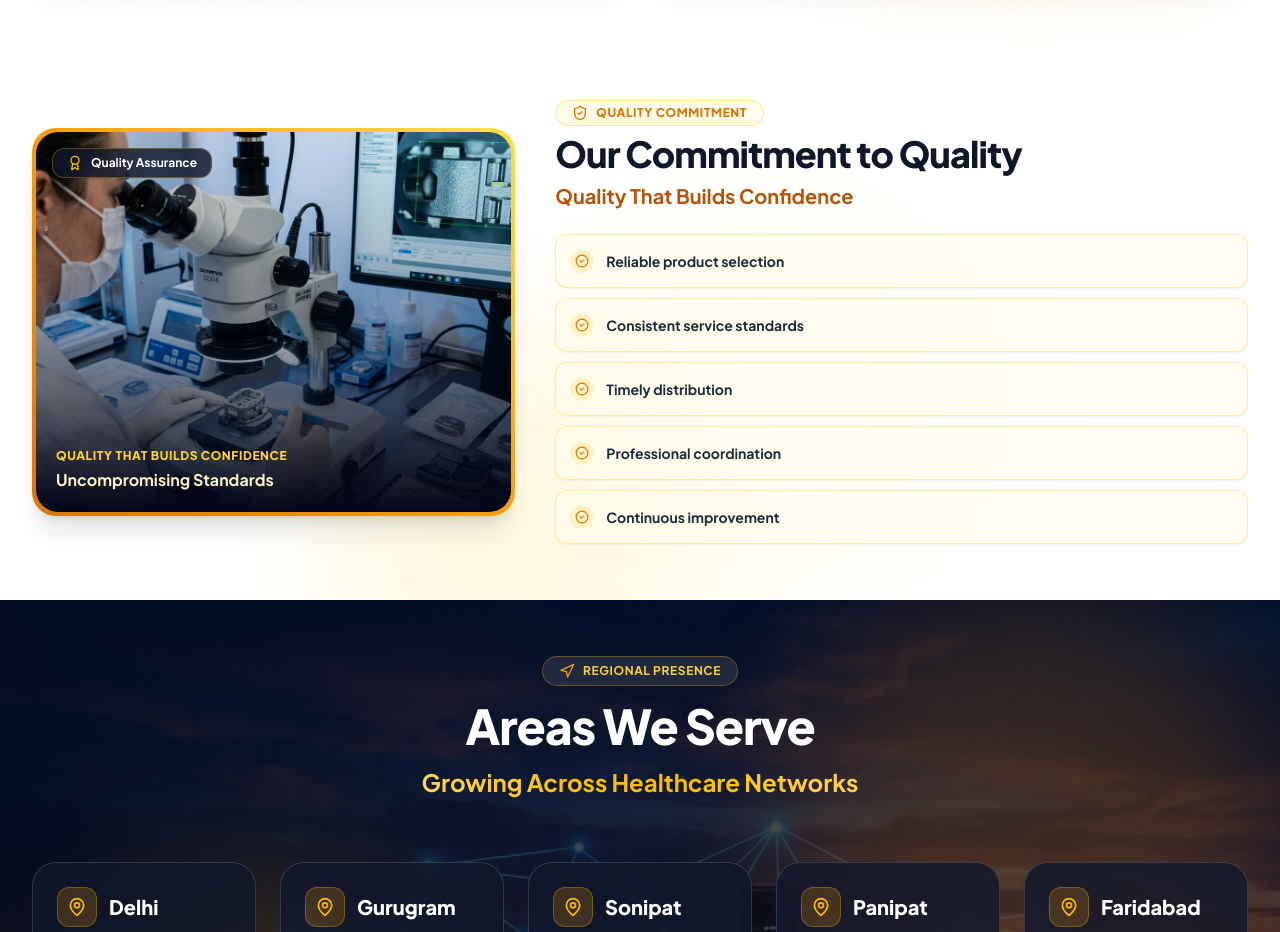
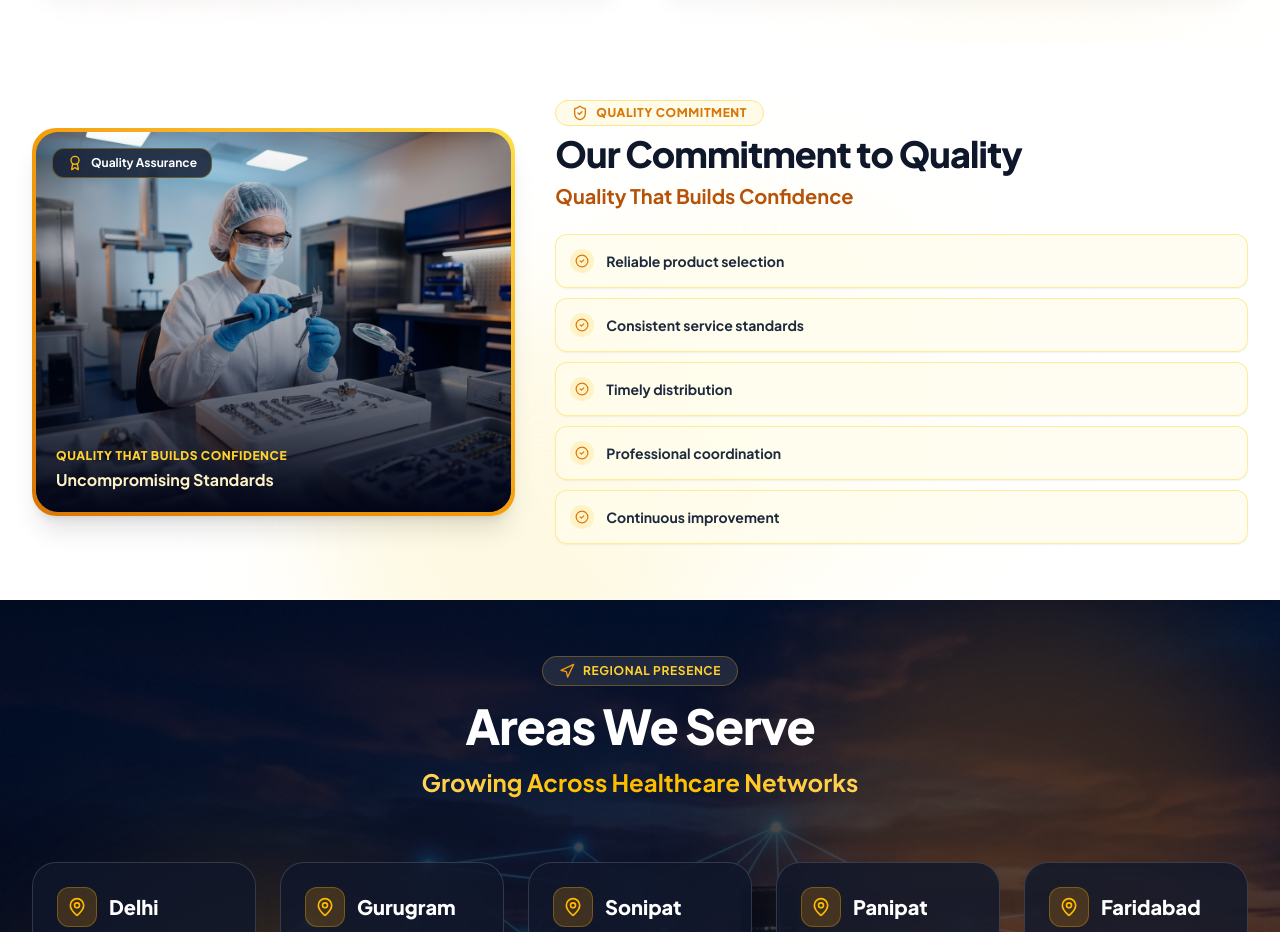
Before and after one commit to Lagectus/vartitva-ofc, a Next.js app: page /about in a window 1280 px wide. Shown: the part 1760-2692 px from the top of the page. Built offline with nearby package versions, Linux system fonts and the light colour scheme.

Commit message:
Fix Sanskrit tagline, full screen Hero Section, and update Quality Commitment image

```diff
--- a/src/components/HeroSection.tsx
+++ b/src/components/HeroSection.tsx
@@ -9,7 +9,7 @@ interface HeroSectionProps {
 
 export default function HeroSection({ onOpenQuote }: HeroSectionProps) {
   return (
-    <section className="relative min-h-[92vh] pt-32 pb-20 flex items-center justify-center bg-slate-950 overflow-hidden text-white">
+    <section className="relative min-h-screen pt-28 pb-16 flex items-center justify-center bg-slate-950 overflow-hidden text-white">
       {/* Background Video Loop */}
       <div className="absolute inset-0 z-0 overflow-hidden pointer-events-none">
         <video
@@ -44,7 +44,7 @@ export default function HeroSection({ onOpenQuote }: HeroSectionProps) {
         <ScrollReveal variant="fade-up" delay={0.15}>
           <div className="space-y-5 max-w-4xl mx-auto">
             <p className="text-2xl sm:text-4xl lg:text-5xl font-extrabold bg-gradient-to-r from-amber-200 via-amber-400 to-amber-500 bg-clip-text text-transparent tracking-tight leading-tight" style={{ fontFamily: "'Noto Sans Devanagari', sans-serif" }}>
-              ॥ तत् परिवर्तन भव ॥
+              ॥ तत्परिवर्तनं भव ॥
             </p>
             <h1 className="text-3xl sm:text-5xl lg:text-6xl font-extrabold text-white tracking-tight leading-[1.12] uppercase">
               Shaping the <span className="bg-gradient-to-r from-amber-200 via-amber-400 to-amber-500 bg-clip-text text-transparent">Future of Healthcare</span>
--- a/src/components/QualityCommitmentSection.tsx
+++ b/src/components/QualityCommitmentSection.tsx
@@ -46,8 +46,8 @@ export default function QualityCommitmentSection() {
 
                   {/* Generated Image Background */}
                   <Image
-                    src="/images/quality_commitment_lab.png"
-                    alt="Quality Commitment Medical Inspection Lab"
+                    src="/images/quality_commitment_lab.jpg"
+                    alt="Quality Commitment Orthopaedic Implants Inspection"
                     fill
                     sizes="(max-width: 1024px) 100vw, 50vw"
                     loading="lazy"
```
Also changed, not shown: public/images/quality_commitment_lab.jpg (added).
